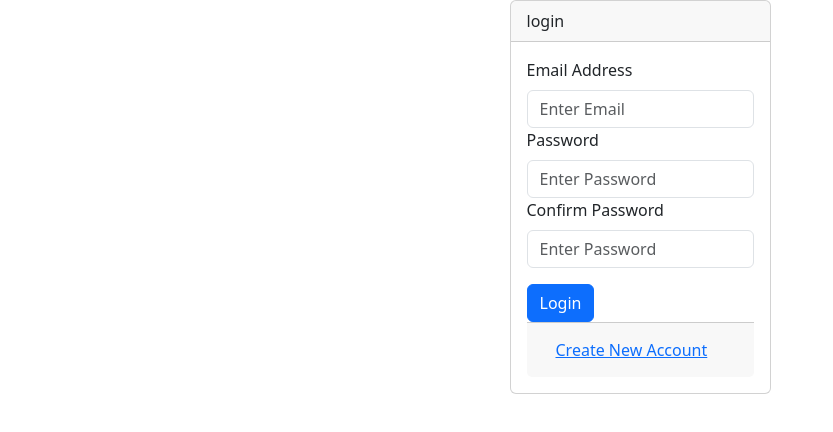
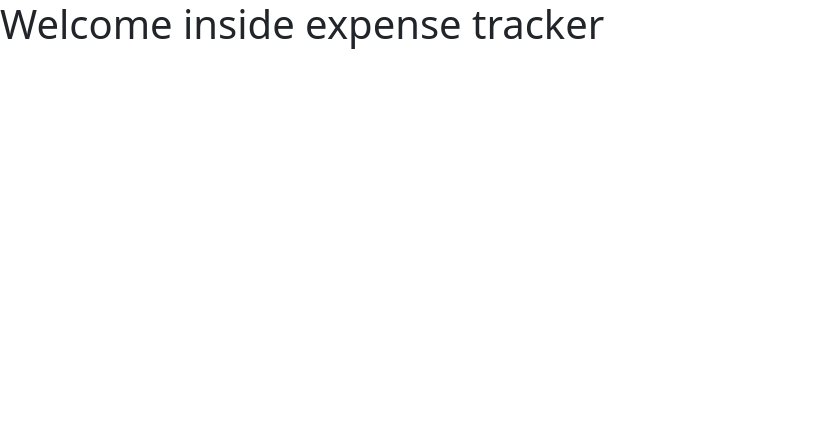
Before and after one commit to Vineeth05kumar/ExpenseTracker, a React (Create React App) app: page /welcome in a window 1280 px wide. Shown: the top 432 px of the page, without its empty margins (0-833 px from the left). Built offline with nearby package versions, Linux system fonts and the light colour scheme.

Commit message:
Added login and navigate to welcome after successful login

```diff
--- a/package.json
+++ b/package.json
@@ -10,6 +10,7 @@
     "react": "^18.3.1",
     "react-bootstrap": "^2.10.4",
     "react-dom": "^18.3.1",
+    "react-router-dom": "^6.26.0",
     "react-scripts": "5.0.1",
     "web-vitals": "^2.1.4"
   },
--- a/src/App.js
+++ b/src/App.js
@@ -1,10 +1,15 @@
 import Signup from "./components/Pages/Signup";
+import { BrowserRouter as Router,Routes,Route } from "react-router-dom";
+import Welcome from "./components/Pages/Welcome";
 
 function App() {
   return (
-    <div >
-      <Signup />
-    </div>
+    <Router >
+      <Routes>
+        <Route path='/' element={<Signup />} />
+        <Route path='/welcome' element ={<Welcome />} />
+      </Routes>
+    </Router>
   );
 }
 
--- a/src/components/Pages/Signup.js
+++ b/src/components/Pages/Signup.js
@@ -1,7 +1,9 @@
 import { Card, Form, Container, Row,Col,Button } from "react-bootstrap";
 import React,{useState} from "react";
+import { useNavigate } from "react-router-dom";
 
 const Signup = () => {
+    const navigate = useNavigate();
     const[formData,setFormData] = useState({
         email:'',
         password:'',
@@ -48,6 +50,8 @@ const Signup = () => {
             }
             const data =await response.json();
             console.log(data);
+            localStorage.setItem('token',data.idToken);
+            navigate('/welcome');
             alert("Signup Sucesseful")
         }
         catch(error){
--- /dev/null
+++ b/src/components/Pages/Welcome.js
@@ -0,0 +1,5 @@
+
+
+export default function Welcome () {
+    return (<h1>Welcome inside expense tracker</h1>)
+}
```
Also changed, not shown: 1 other file (tests, documents, lock files or other folders).
